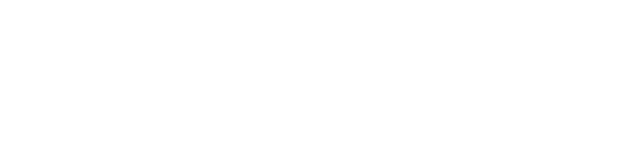
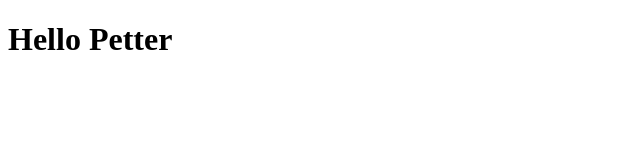
Before and after one commit to Cinos0231/happypet, a plain HTML site: page index.html in a window 1280 px wide. Shown: the whole page, without its empty margins (0-640 px from the left). Drawn offline with Linux system fonts and the light colour scheme.

Commit message:
Mi primer commitModificación index.html

```diff
--- a/index.html
+++ b/index.html
@@ -7,6 +7,6 @@
     <title>Document</title>
 </head>
 <body>
-
+    <h1>Hello Petter</h1>
 </body>
 </html>
```
